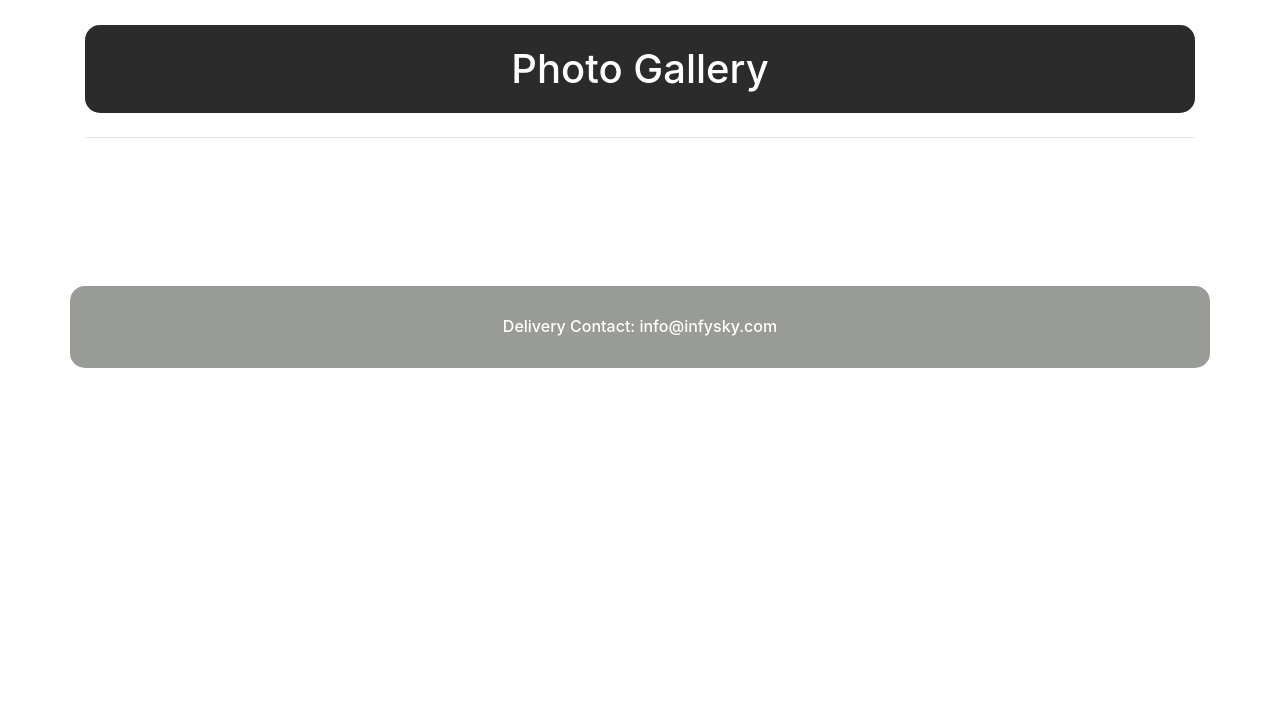
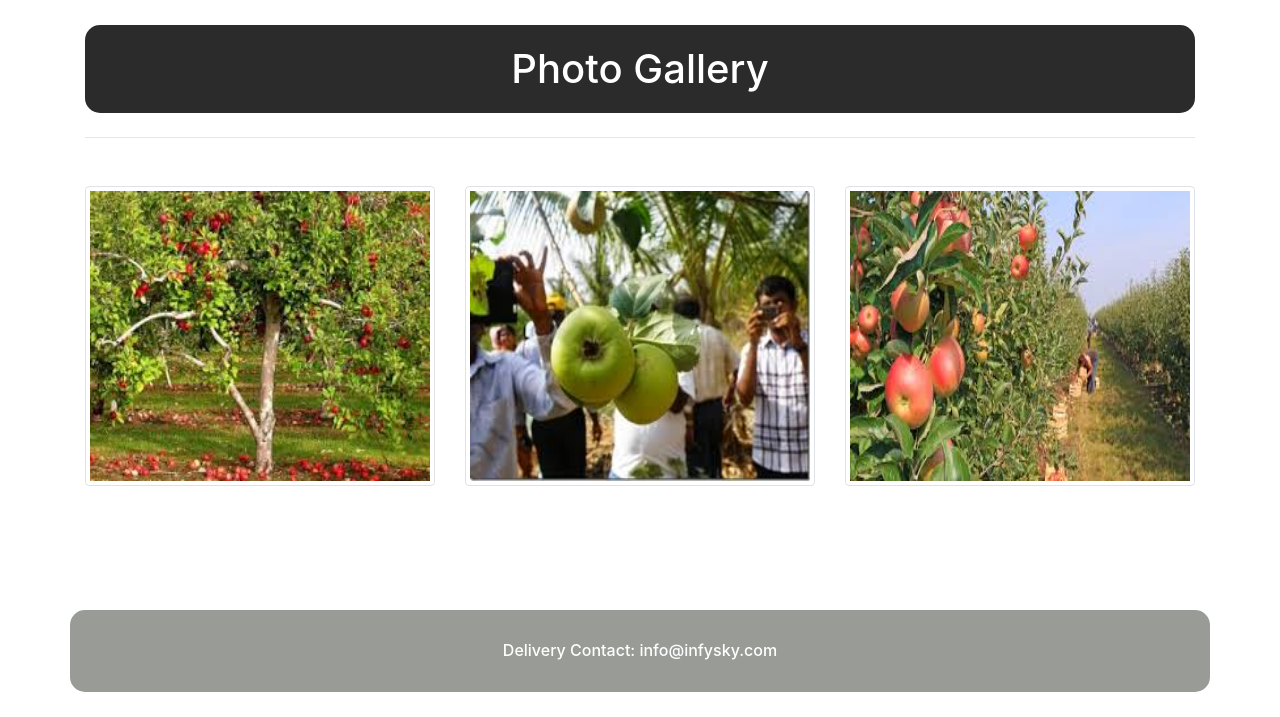
Before and after one commit to Infyskybelgaum/apple-fruit-disease, a Flask app: page / in a window 1280 px wide. Shown: the part 1461-2178 px from the top of the page. Before the commit the page ends 1829 px from the top, so only its background shows below. Run offline with Flask 2, Linux system fonts and the light colour scheme; some libraries are stand-ins or nearby versions.

Commit message:
Update index.html

```diff
--- a/templates/index.html
+++ b/templates/index.html
@@ -276,6 +276,23 @@
 
             <div class="row text-center text-lg-left">
 
+            <div class="col-lg-4 col-md-4 col-6 col-12">
+                    <a href="#" class="d-block mb-4 h-100">
+                        <img class="img-fluid img-thumbnail" src="/static/images/apple3.jpg" alt="">
+                    </a>
+                </div>
+
+                <div class="col-lg-4 col-md-4 col-6 col-12">
+                    <a href="#" class="d-block mb-4 h-100">
+                        <img class="img-fluid img-thumbnail" src="/static/images/apple5.jpg" alt="">
+                    </a>
+                </div>
+                <div class="col-lg-4 col-md-4 col-6 col-12">
+                    <a href="#" class="d-block mb-4 h-100">
+                        <img class="img-fluid img-thumbnail" src="/static/images/apple6.jpg" alt="">
+                    </a>
+		</div>
+
             </div>
 
         </div>
```
